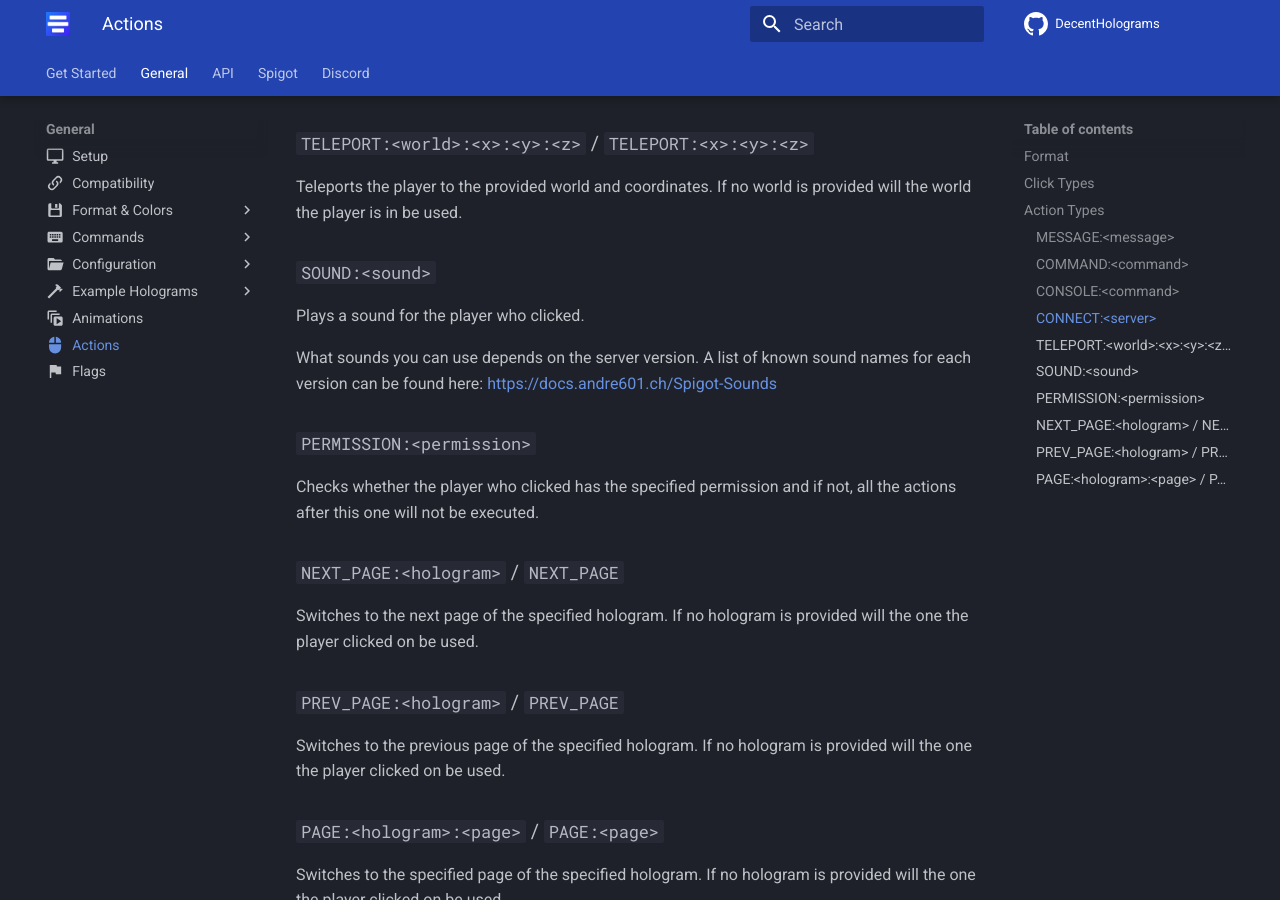
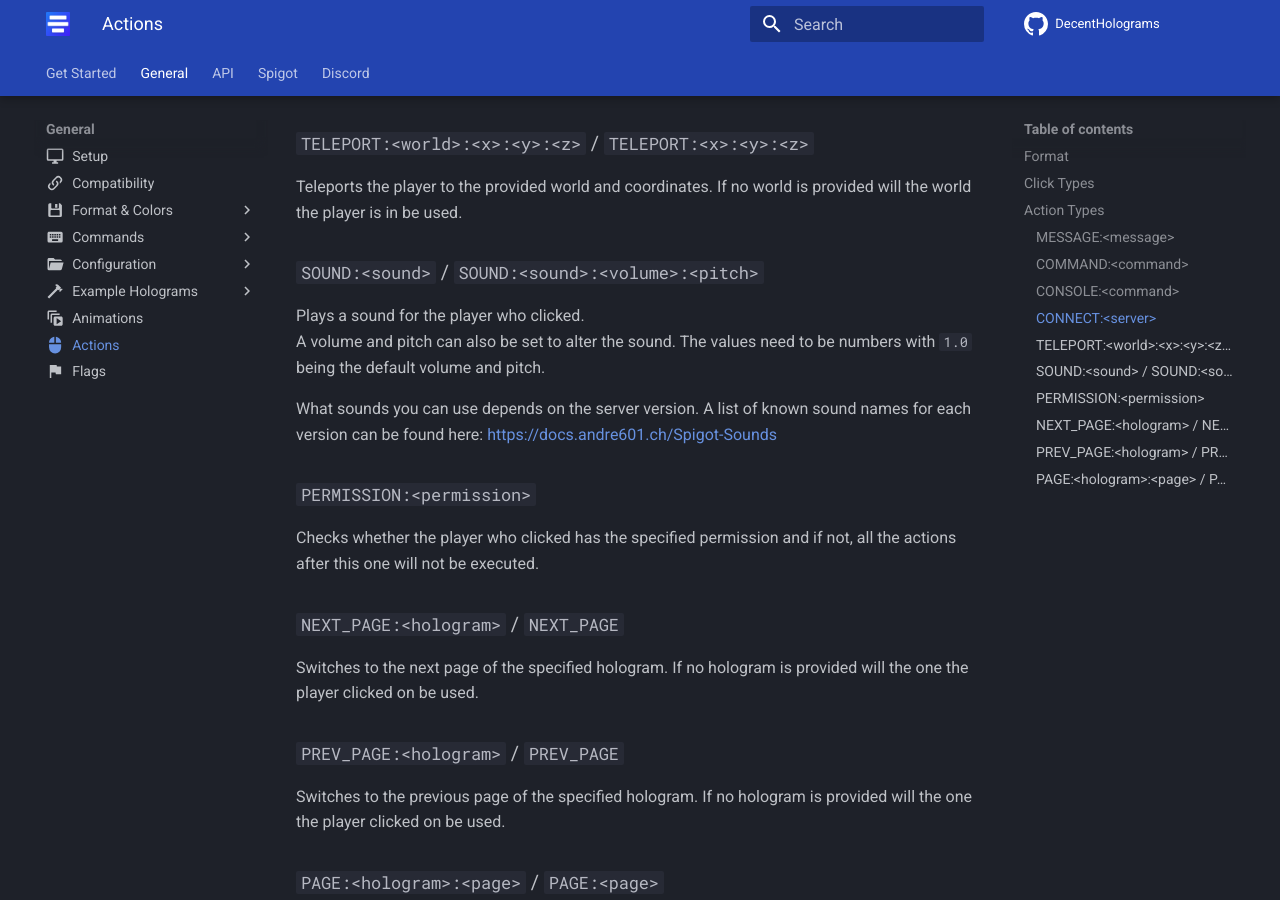
Before and after one commit to DecentSoftware-eu/DecentHolograms-Wiki, an MkDocs documentation site: the page built from docs/general/actions.md, in a window 1280 px wide and 900 px high, scrolled down 1307 px. Built offline with MkDocs 1.6.1 and Material for MkDocs 9.7.7, drawn with Linux system fonts in a browser that asks for light colours; comment, search, counter and statistics services are not loaded.

Commit message:
Add volume and pitch version to SOUND action

```diff
--- a/docs/general/actions.md
+++ b/docs/general/actions.md
@@ -53,9 +53,10 @@ Sends the player who clicked to `#!command <server>`. Only works on a BungeeCord
 
 Teleports the player to the provided world and coordinates. If no world is provided will the world the player is in be used.
 
-### `#!command SOUND:<sound>` { #sound }
+### `#!command SOUND:<sound>` / `#!command SOUND:<sound>:<volume>:<pitch>` { #sound }
 
 Plays a sound for the player who clicked.
+A volume and pitch can also be set to alter the sound. The values need to be numbers with `1.0` being the default volume and pitch.
 
 What sounds you can use depends on the server version. A list of known sound names for each version can be found here:
 https://docs.andre601.ch/Spigot-Sounds{ target="_blank" rel="nofollo" }
```
